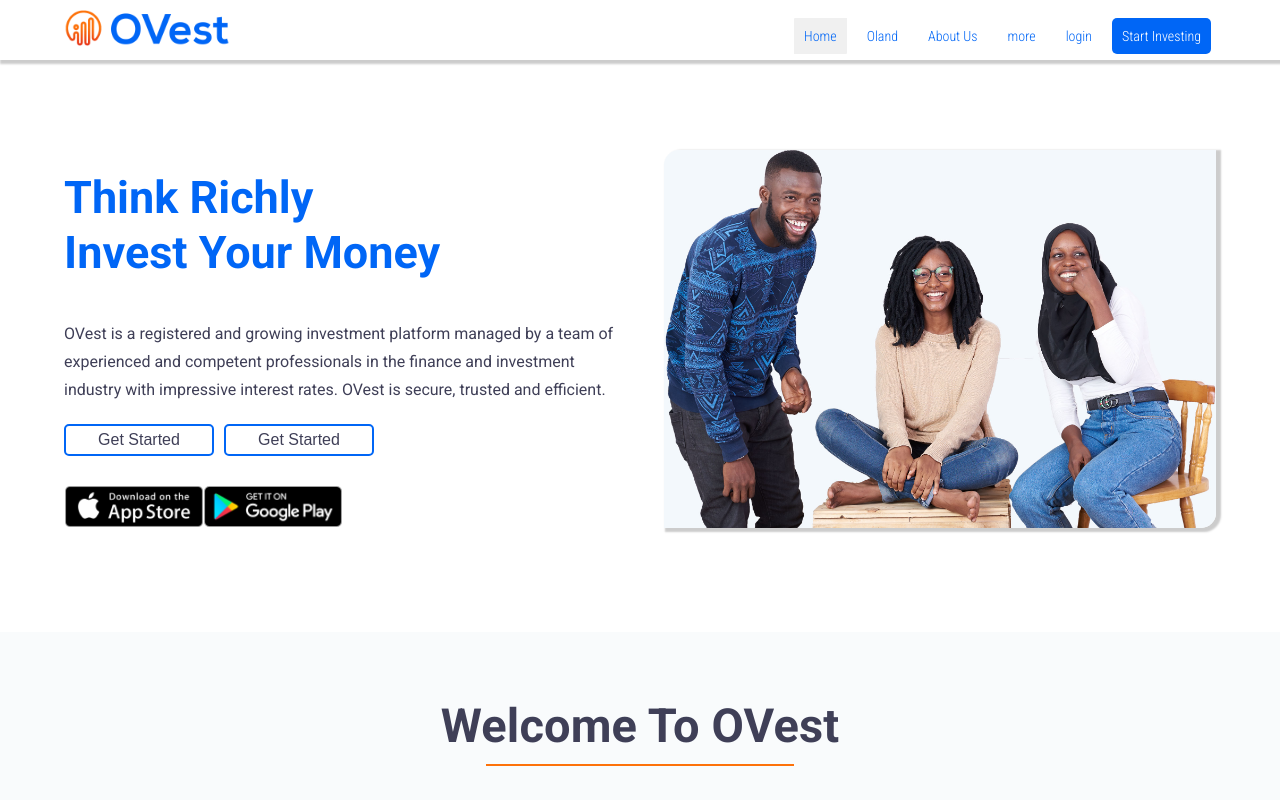
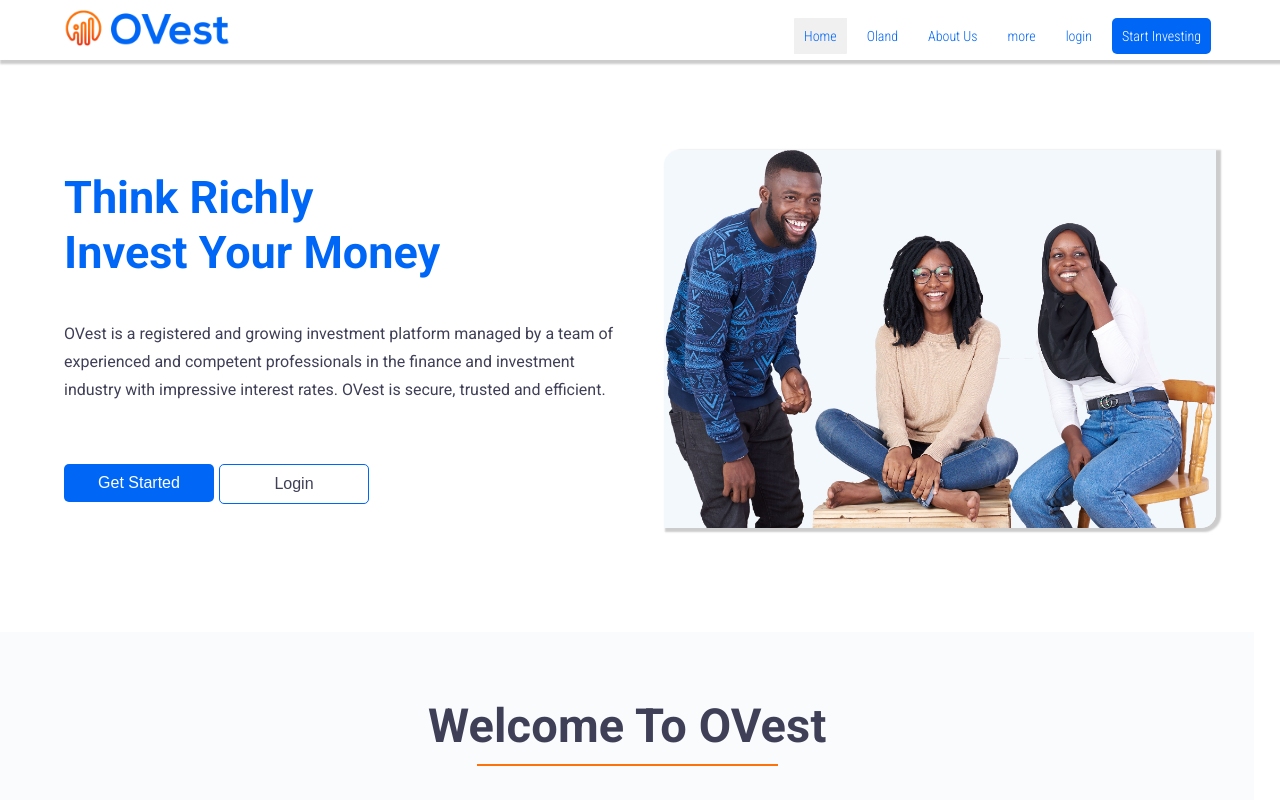
Before and after one commit to opeyemipeter1759/ovestng, a React (Create React App) app: page / in a window 1280 px wide. Shown: the top 800 px of the page. Built offline with nearby package versions, Linux system fonts and the light colour scheme.

Commit message:
who we are

```diff
--- a/src/components/About.css
+++ b/src/components/About.css
@@ -1,5 +1,5 @@
 .about-us {
-  width: 100vw;
+  width: 98vw;
   background-color: #f9fbfc !important;
 }
 .content-lead {
--- a/src/components/Home.js
+++ b/src/components/Home.js
@@ -29,10 +29,10 @@ function Home() {
                 secure, trusted and efficient.
               </p>
               <p className="btn-st">
-                <button className="btn-start">Get Started</button>
-                <button className="btn-start">Get Started</button>
+                <button className="btn-start1">Get Started</button>
+                <button className="btn-start2">Login</button>
               </p>
-              <div className="mobile-apps">
+              {/* <div className="mobile-apps">
                 <img
                   src={ios}
                   className="download app_store_badges"
@@ -43,7 +43,7 @@ function Home() {
                   className="download app_store_badges"
                   alt="android"
                 />
-              </div>
+              </div> */}
             </div>
           </Grid>
 
--- a/src/components/home.css
+++ b/src/components/home.css
@@ -44,45 +44,56 @@
   color: rgb(63, 63, 87);
 }
 .btn-st {
+  margin-top: 40px;
   display: flex;
 }
-.btn-start {
-  border-width: 2px;
+.btn-start2 {
+  border-width: 1px;
   border-style: solid;
   border-color: #0066f6;
   border-radius: 5px;
-  padding: 5px 5px;
+  padding: 10px 10px;
   font-size: 16px;
   cursor: pointer;
   outline: none;
   background-color: transparent;
   color: rgb(63, 63, 87);
   width: 150px;
-  margin: 20px 10px 10px 0px;
   align-self: flex-start;
   transition: all 0.3s ease-in-out;
+  margin-top: 20px;
 }
-.btn-start:hover {
-  transition: all 0.3s ease-in-out;
-  border-width: 2px;
-  /* border-style: solid; */
+.btn-start2:hover {
+  width: 152px;
+  background-color: #ccc;
+  border-style: none;
+}
+.btn-start1 {
+  transition: all 1s;
+  border-width: 1px;
+  border-style: none;
   background-color: #0066f6;
   border-radius: 5px;
-  padding: 5px 5px;
+  padding: 10px 10px;
   font-size: 16px;
   cursor: pointer;
   outline: none;
   color: #fff;
   width: 150px;
-  margin-top: 20px;
   align-self: flex-start;
+  margin: 20px 5px 10px 0px;
 }
+.btn-start1:hover {
+  width: 152px;
+  background-color: #0448a7;
+}
+
 .mobile-apps {
   display: flex;
   justify-content: flex-start;
 }
 .app_store_badges {
-  width: 25%;
+  width: 150px;
   margin-top: 20px;
   margin-left: 1px;
   cursor: pointer;
```
